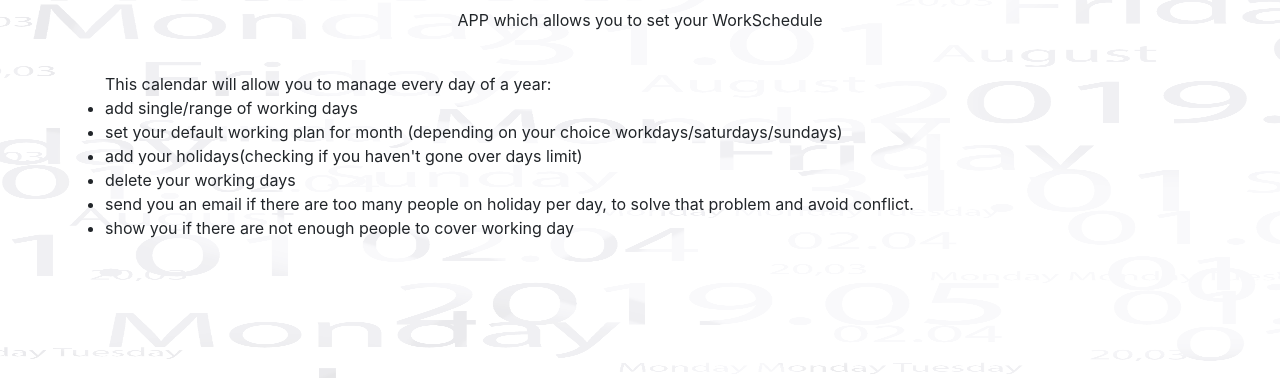
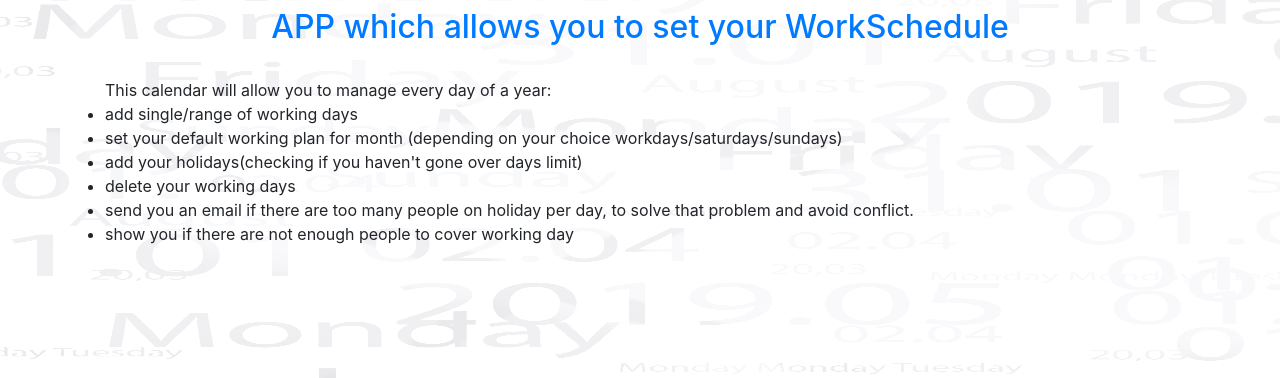
Before and after one commit to destro6984/Project_WorkSchedule_Calendar, a Django app: page /about/ in a window 1280 px wide. Shown: the part 64-442 px from the top of the page. Run offline with Django 3.2, Linux system fonts and the light colour scheme; parts of the project's set-up code (start-up, migrations or seed data) failed here and were passed over; some libraries are stand-ins or nearby versions.

Commit message:
working_stage branch-about change

```diff
--- a/templates/WorkShedule/about.html
+++ b/templates/WorkShedule/about.html
@@ -1,8 +1,8 @@
 {% extends 'WorkShedule/base.html' %}
 {% block content %}
 <div class="container">
-    <p class="text-center">APP which allows you to set your WorkSchedule</p><br/>
-    <ul>This calendar will allow you to manage every day of a year:
+    <h2 class="text-center text-primary">APP which allows you to set your WorkSchedule</h2><br/>
+    <ul class >This calendar will allow you to manage every day of a year:
         <li>add single/range of working days</li>
         <li>set your default working plan for month (depending on your choice workdays/saturdays/sundays)</li>
         <li>add your holidays(checking if you haven't gone over days limit)</li>
```
